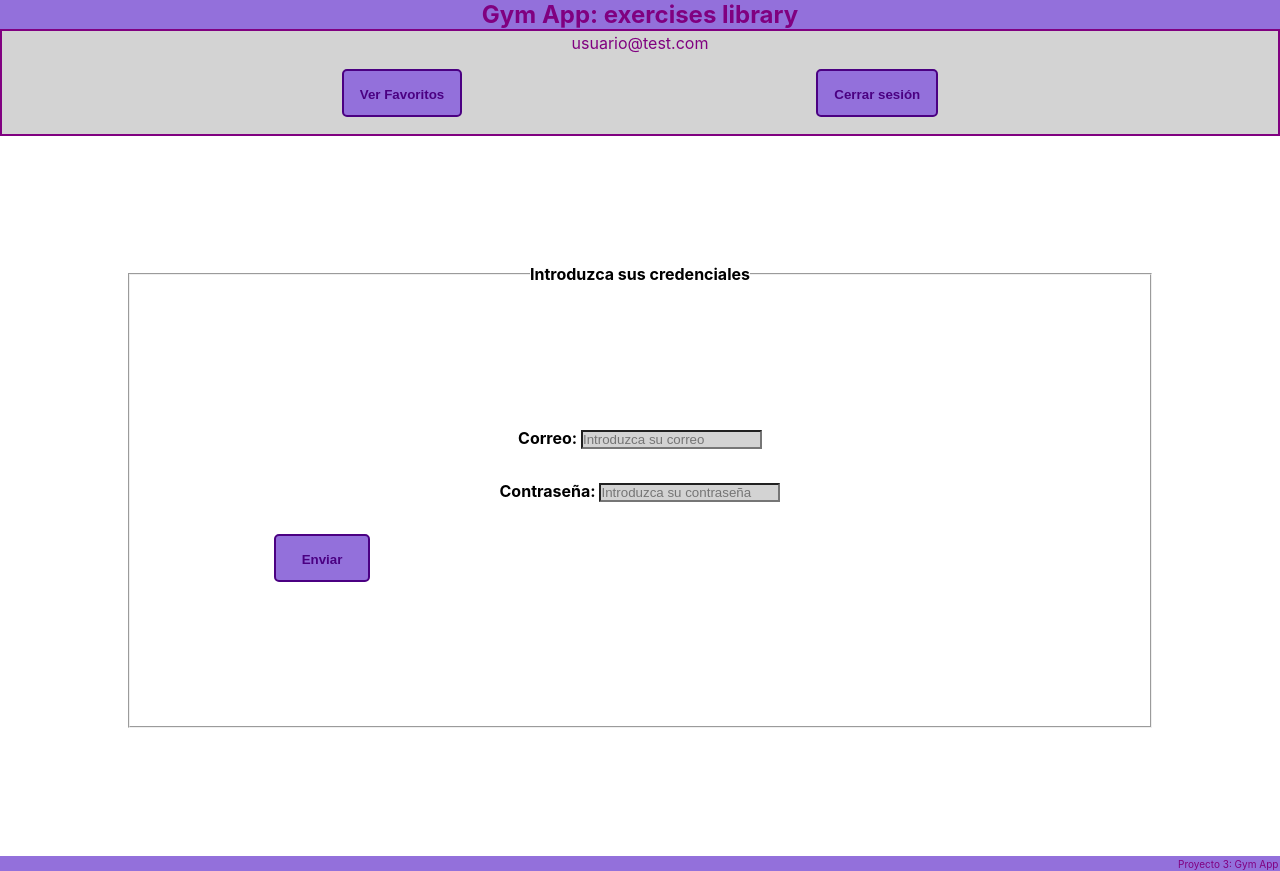
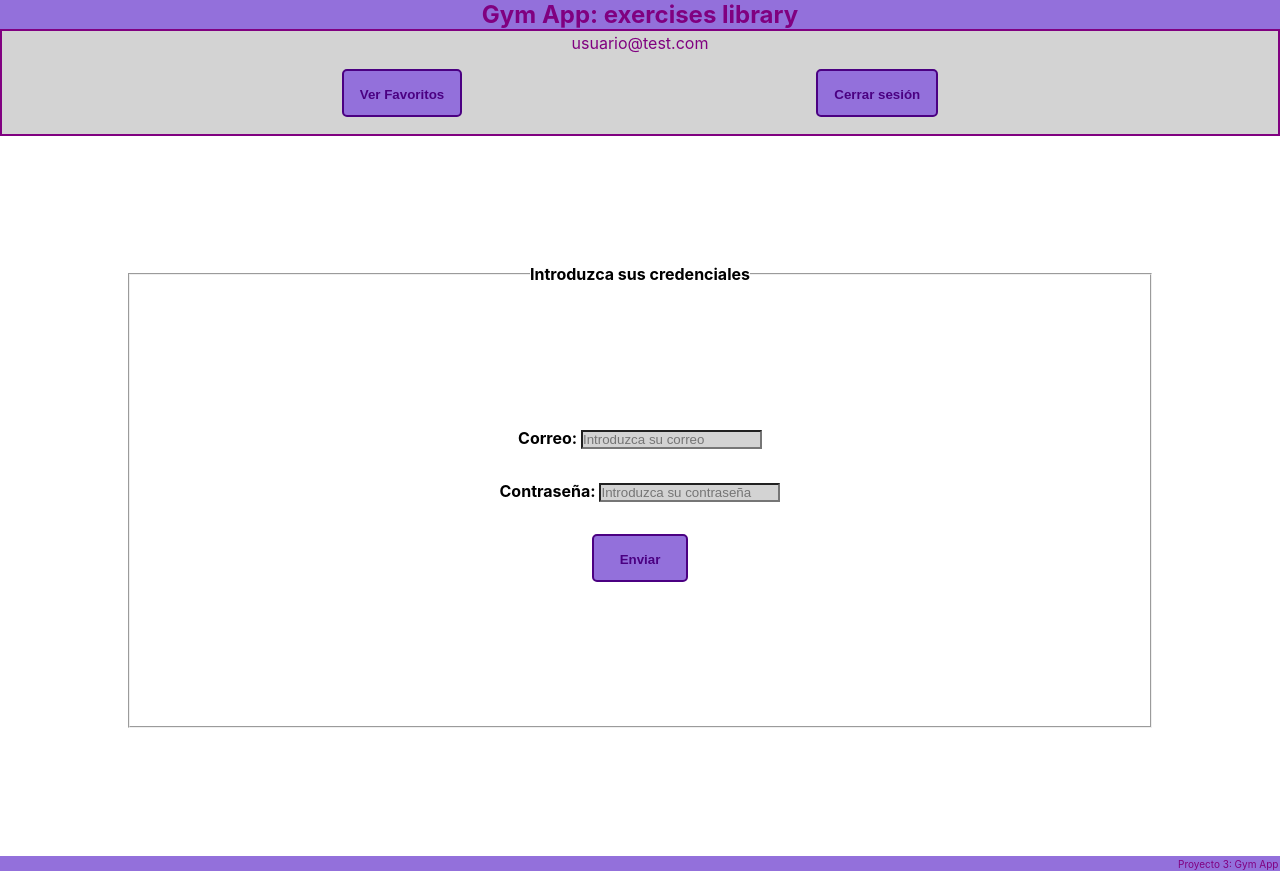
Before and after one commit to gonzalo-mg/GymApp, a React (Create React App) app in the folder frontend/: page / in a window 1280 px wide. Built offline with nearby package versions, Linux system fonts and the light colour scheme; no server answers.

Commit message:
proptypes de componentes

```diff
--- a/frontend/src/components/ButtonGeneric/index.js
+++ b/frontend/src/components/ButtonGeneric/index.js
@@ -1,9 +1,34 @@
-// Boton generico
-import './index.css'
+/* COMPONENETE ButtonGeneric
+Boton html generico multitproposito
+props:
+  type: tipo html del Boton
+  text: texto del Boton
+  className2: clase extra css del Boton (para tema claro/oscuro)
+  onClickFunction: f de clicado
+*/
+import "./index.css";
+import PropTypes from "prop-types";
 
-export const ButtonGeneric = ({type="button", text, className, onClickFunction}) => {
+export const ButtonGeneric = ({
+  type = "button",
+  text,
+  className2,
+  onClickFunction,
+}) => {
+  return (
+    <button
+      type={type}
+      className={`ButtonGeneric ${className2}`}
+      onClick={onClickFunction}
+    >
+      {text}
+    </button>
+  );
+};
 
-    return (
-    <button type={type} className={`ButtonGeneric ${className}`} onClick={onClickFunction}>{text}</button>
-)
-}
+ButtonGeneric.propTypes = {
+  type: PropTypes.string,
+  text: PropTypes.string.isRequired,
+  className2: PropTypes.string,
+  onClickFunction: PropTypes.func,
+};
--- a/frontend/src/components/ButtonMini/index.js
+++ b/frontend/src/components/ButtonMini/index.js
@@ -1,11 +1,34 @@
+/* ButtonMini: boton peqeño para funciones axuliares como fav, like
+props:
+  type: tipo html del Boton
+  text: texto del Boton
+  className2: clase extra css del Boton (para tema claro/oscuro)
+  onClickFunction: f de clicado
+*/
+
 import "./index.css";
+import PropTypes from "prop-types";
 
-//className2: "fav", "like"; linked to css
-
-export const ButtonMini = ({type="button", className2, text, onClickFunction }) => {
+export const ButtonMini = ({
+  type = "button",
+  className2,
+  text,
+  onClickFunction,
+}) => {
   return (
-    <button className={`ButtonMini ${className2}`} type={type} onClick={onClickFunction}>
+    <button
+      className={`ButtonMini ${className2}`}
+      type={type}
+      onClick={onClickFunction}
+    >
       {text ? text : undefined}
     </button>
   );
 };
+
+ButtonMini.propTypes = {
+  type: PropTypes.string,
+  text: PropTypes.string,
+  className2: PropTypes.string,
+  onClickFunction: PropTypes.func,
+}
--- a/frontend/src/views/AnonUser/index.js
+++ b/frontend/src/views/AnonUser/index.js
@@ -19,6 +19,7 @@ export const AnonUser = () => {
             id="email"
             name="email"
             placeholder="Introduzca su correo"
+            required
           ></input>
         </div>
 
@@ -29,6 +30,7 @@ export const AnonUser = () => {
             id="pass"
             name="password"
             placeholder="Introduzca su contraseña"
+            required
           ></input>
         </div>
         <ButtonGeneric
```
Also changed, not shown: frontend/src/components/ExerciseCard/index.js (+15 -3 lines), frontend/src/components/TextBanner/index.js (+8 -0 lines), frontend/src/components/UserCard/index.js (+7 -0 lines), 1 other file (tests, documents, lock files or other folders).
